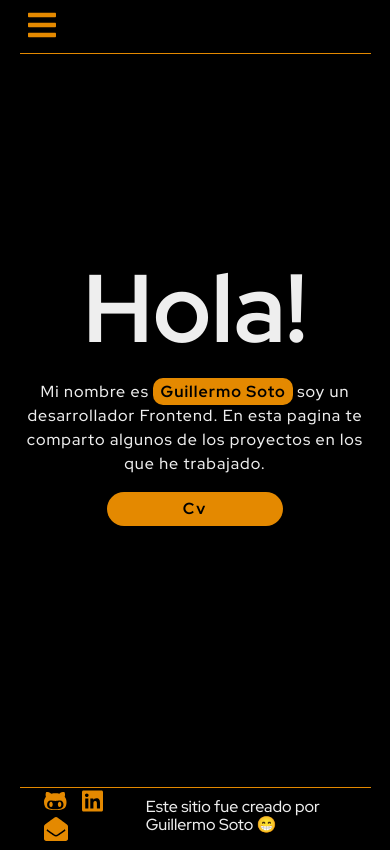
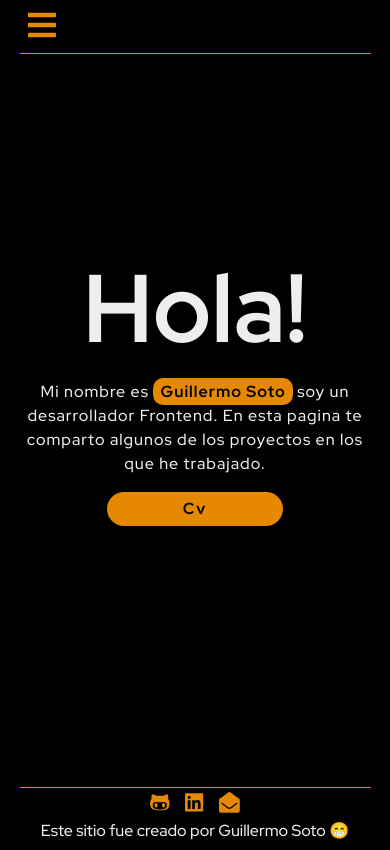
Before and after one commit to GuillermoSM5/Portafolio, a React (Create React App) app: page / in a window 390 px wide. Built offline with nearby package versions, Linux system fonts and the light colour scheme.

Commit message:
footer responsive

```diff
--- a/src/Components/Footer/Footer.jsx
+++ b/src/Components/Footer/Footer.jsx
@@ -65,4 +65,20 @@ const FooterContent = styled.div`
 	.footer__text {
 		padding: 0 1rem;
 	}
+	@media (max-width: 770px) {
+		justify-content: space-around;
+		flex-direction: column;
+		.footer__contact {
+			padding: 0;
+			text-align: center;
+			.footer__contact-link {
+				font-size: 1.3rem;
+			}
+		}
+		.footer__text {
+			p {
+				margin: 0;
+			}
+		}
+	}
 `;
--- a/src/Pages/Home.jsx
+++ b/src/Pages/Home.jsx
@@ -94,7 +94,7 @@ const HomeContainer = styled.div`
 		margin: auto;
 		top: 40%;
 	}
-	@media (max-width: 684px) {
+	@media (max-width: 770px) {
 		margin: auto;
 		top: 30%;
 		.home__text {
```
